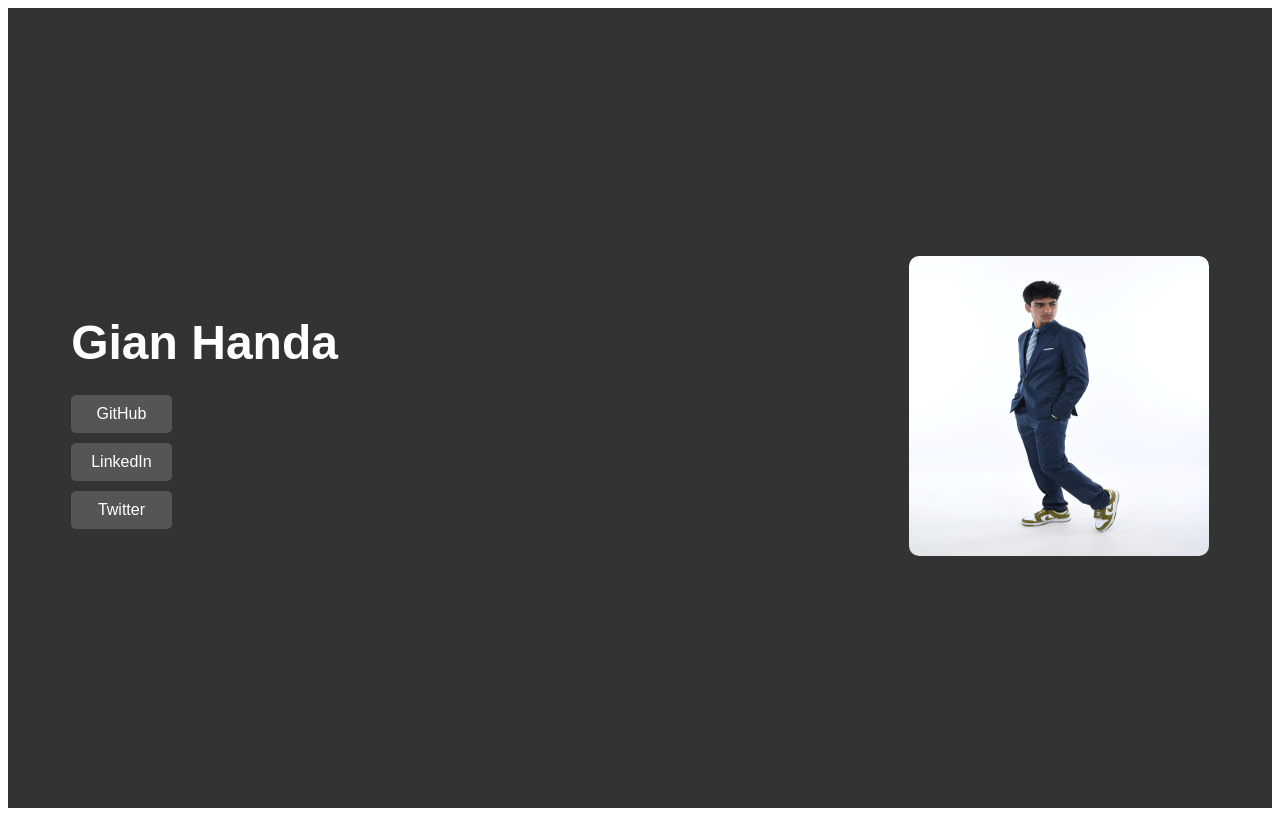
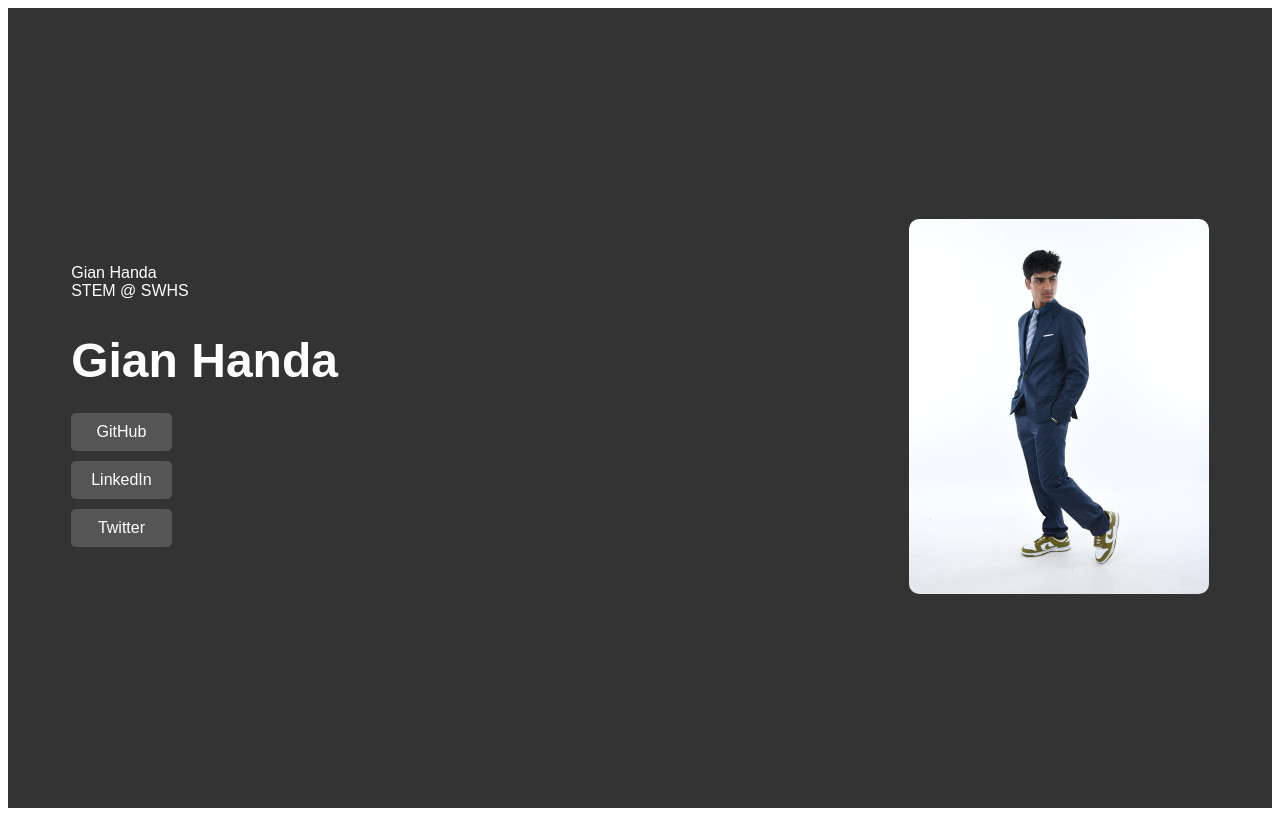
Before and after one commit to Astro-Sigma/gianhanda, a Next.js app: page / in a window 1280 px wide. Built offline with nearby package versions, Linux system fonts and the light colour scheme.

Commit message:
Update page.tsx

```diff
--- a/app/page.tsx
+++ b/app/page.tsx
@@ -8,6 +8,7 @@ export default function Home() {
   return (
     <main className={styles.main}>
       <div className={styles.leftContent}>
+        <div class="flex flex-col gap-1"><div class="font-bold text-5xl lg:text-7xl text-slate-700 dark:text-slate-100 tracking-tight">Gian Handa</div><div class="font-semibold text-xl lg:text-3xl text-slate-500 dark:text-slate-400 tracking-tight">STEM @ SWHS</div></div>
         <h1>Gian Handa</h1>
         <div className={styles.socialButtons}>
           <button onClick={() => window.open('https://github.com/yourusername', '_blank')}>
@@ -26,7 +27,7 @@ export default function Home() {
           src="/gianhanda.jpg" // photo in public folder
           alt="Gian Handa"
           width={300}
-          height={300}
+          height={375}
           className={styles.profilePhoto}
         />
       </div>
```
